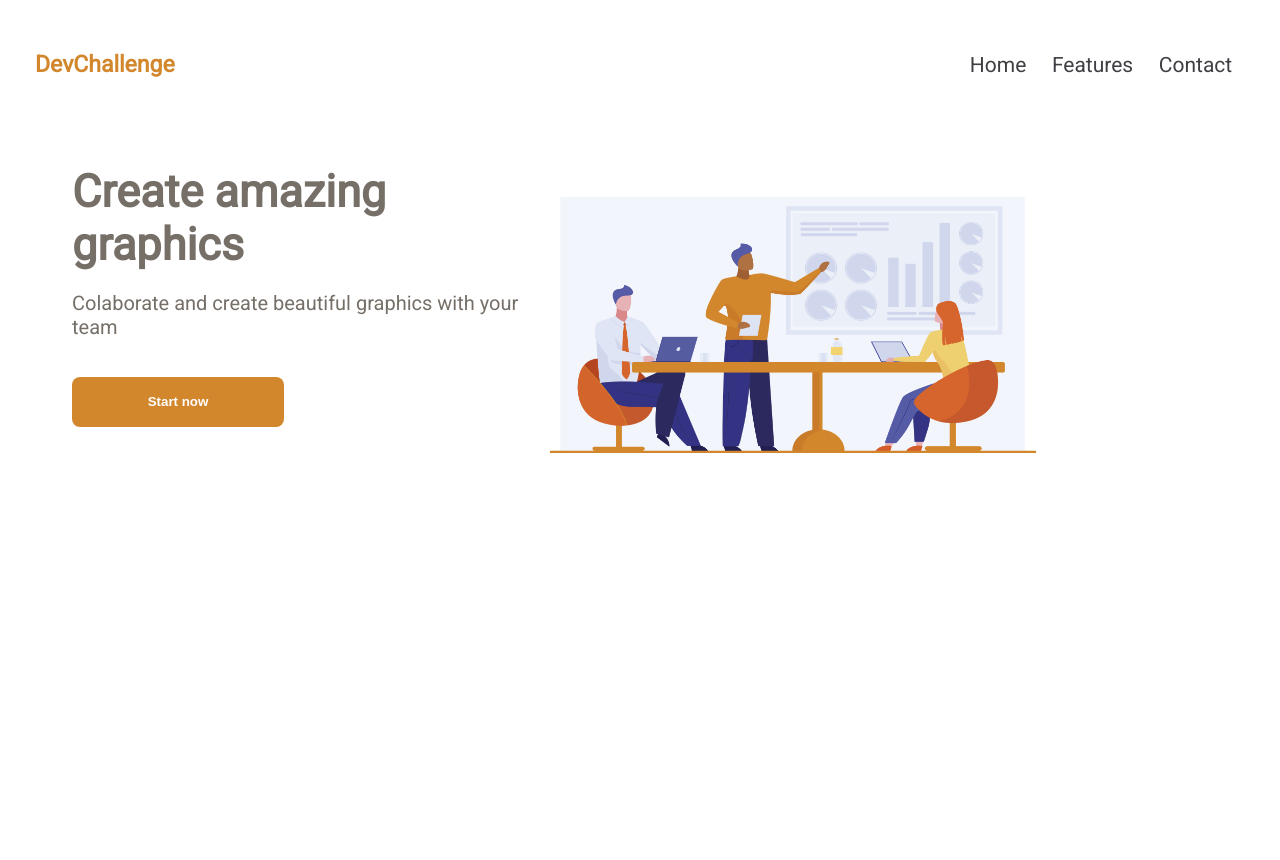
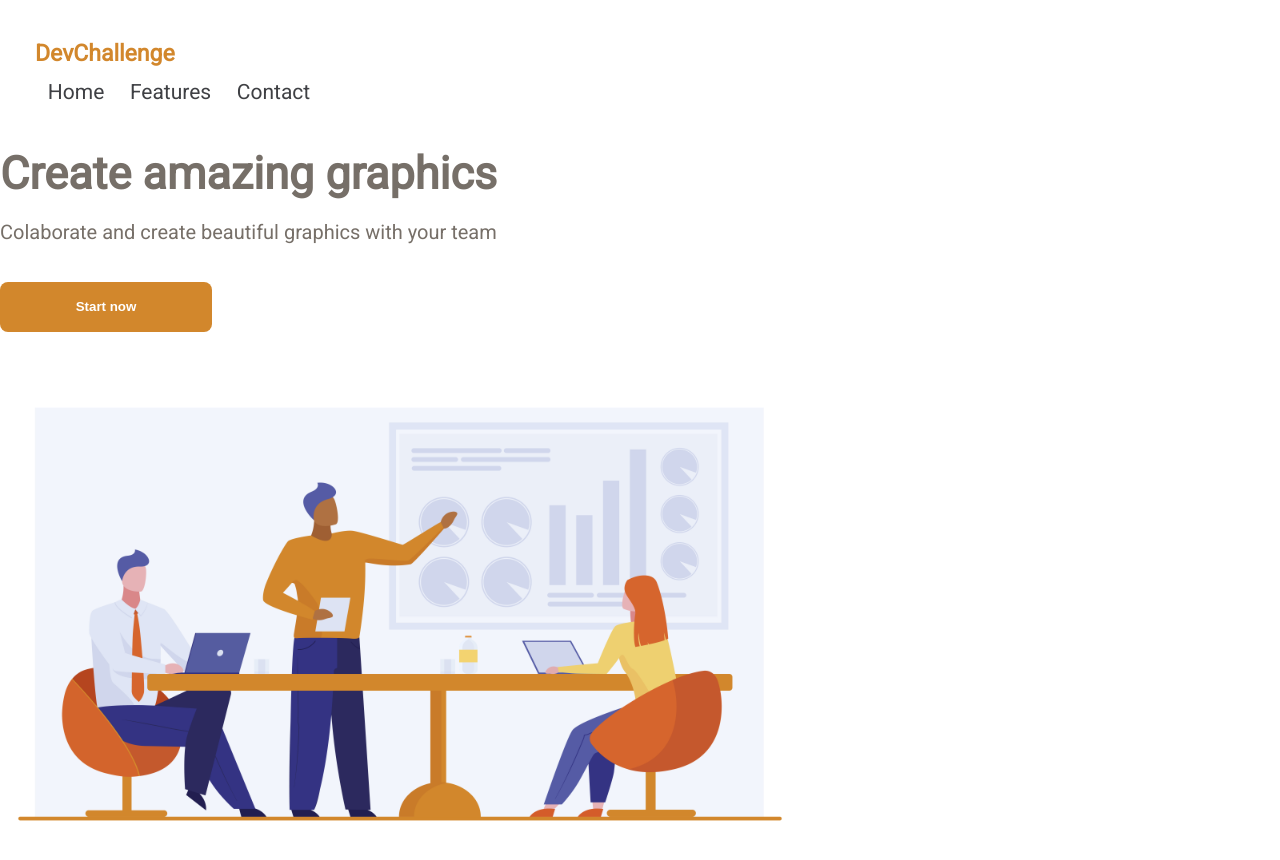
Before and after one commit to Maximos007/AmazingGraph, a plain HTML site: page index.html in a window 1280 px wide. Before the commit the page ends 800 px from the top, so only its background shows below. Drawn offline with Linux system fonts and the light colour scheme.

Commit message:
Update index.html

```diff
--- a/index.html
+++ b/index.html
@@ -8,9 +8,10 @@
   <link rel="stylesheet" href="assets/style.css">
 </head>
 <body>
+
   <header>
+    <a class="logo" href="#">DevChallenge</a>
     <nav>
-      <a class="logo" href="#" >DevChallenge</a>
       <ul>
         <li>Home</li>
         <li>Features</li>
@@ -19,7 +20,7 @@
     </nav>
   </header>
 
-  <div id="wrapper">
+  <main id="container">
     <div class="textboxbuttom">
       <h1>Create amazing graphics</h1>
       <p>
@@ -28,9 +29,9 @@
       <button>Start now</button>
     </div>
     <div class="banner">
-      <img src="/assets/team.jpg" alt="logo" width="510" height="300">
+      <img src="/assets/team.jpg" alt="logo" width="800px">
     </div>
-  </div>
+  </main>
 
 </body>
 </html>
```
